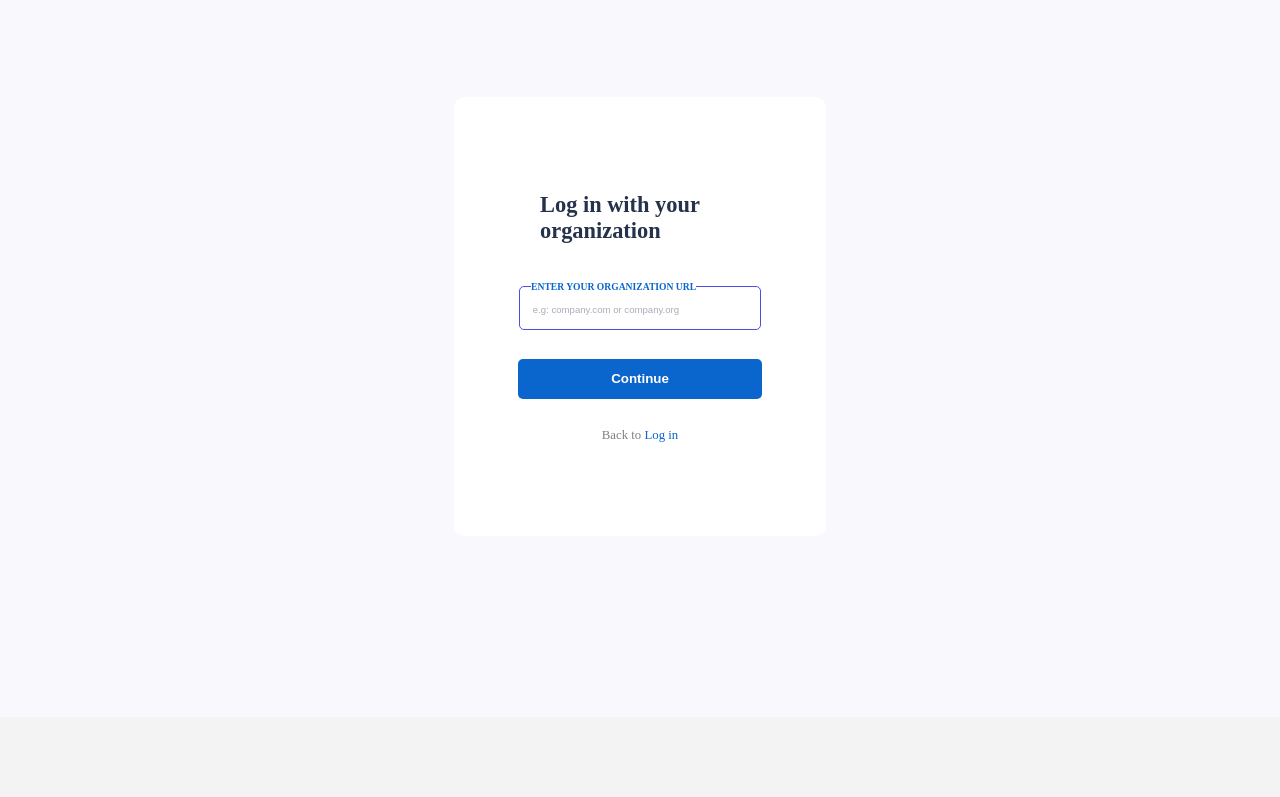
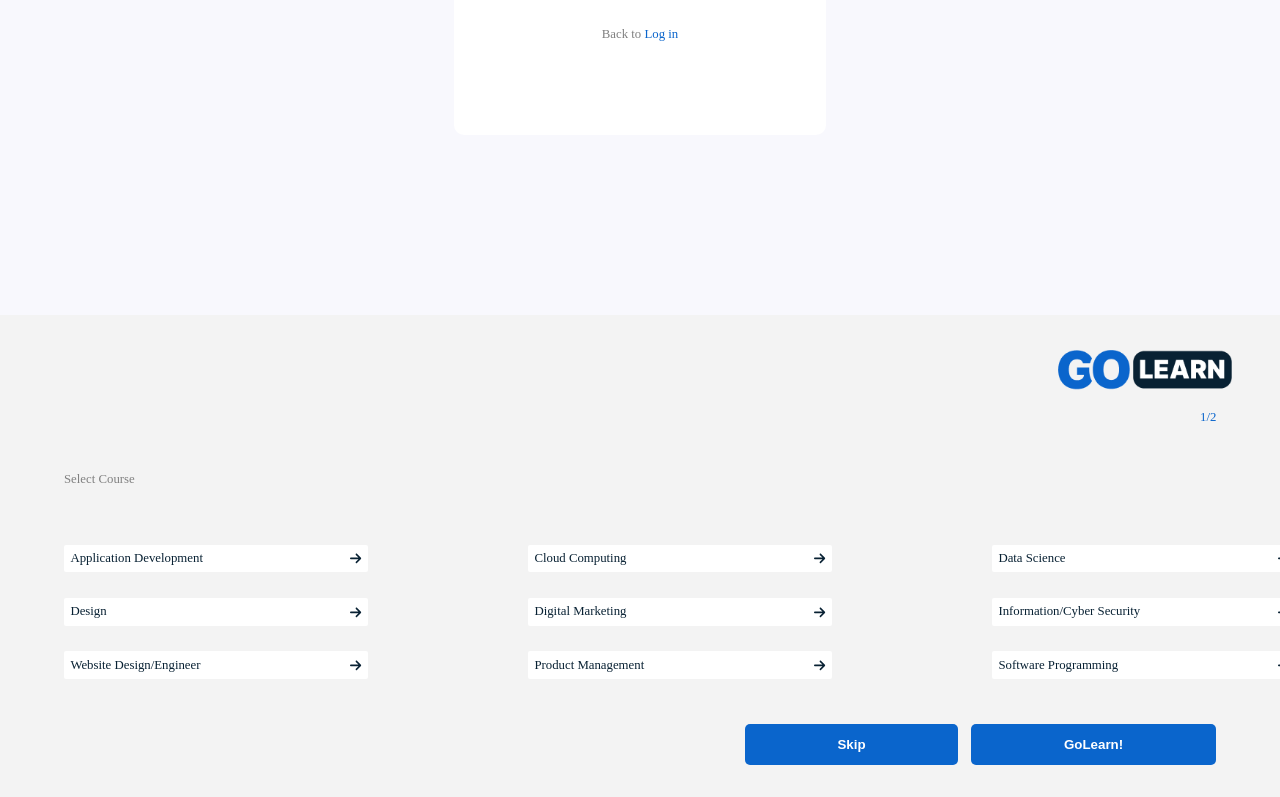
Before and after one commit to GenesysLearnable/LMS-A-FE-14, a React (Create React App) app in the folder adult-lms/: page / in a window 1280 px wide. Shown: the part 1863-2660 px from the top of the page. Before the commit the page ends 2580 px from the top, so only its background shows below. Built offline with nearby package versions, Linux system fonts and the light colour scheme; a web font is replaced by a local one.

Commit message:
eight commit

```diff
--- a/adult-lms/src/App.js
+++ b/adult-lms/src/App.js
@@ -5,7 +5,7 @@ import Login from "./Components/AdminLogin";
 import Welcome from "./component/welcome";
 import Header from "./component/welcomeheader";
 // import { BrowserRouter as Router, Route, Link } from "react-router-dom";
-import Courses from './component/selectcourse';
+import Courses from './Courses/selectcourse';
 
 
 export default function GoLearn() {
@@ -13,9 +13,10 @@ export default function GoLearn() {
       <div className="App">
         <Header />
         <Welcome />
-            <Courses />
         <Signup />
         <Login />
+        <Header />
+        <Courses />
       </div>
       // <Router>
       //   <div className="App">
--- a/adult-lms/src/component/selectcourse.jsx
+++ b/adult-lms/src/Courses/selectcourse.jsx
@@ -10,7 +10,6 @@ import { faArrowRight } from "@fortawesome/free-solid-svg-icons";
 function Courses() {
   return (
     <div className="course-container">
-      <div></div>
       <p>Select Course</p>
       <div className="course-cat">
         <div className="course-title">
```
Lines whose indentation alone changed are shown as unchanged.
